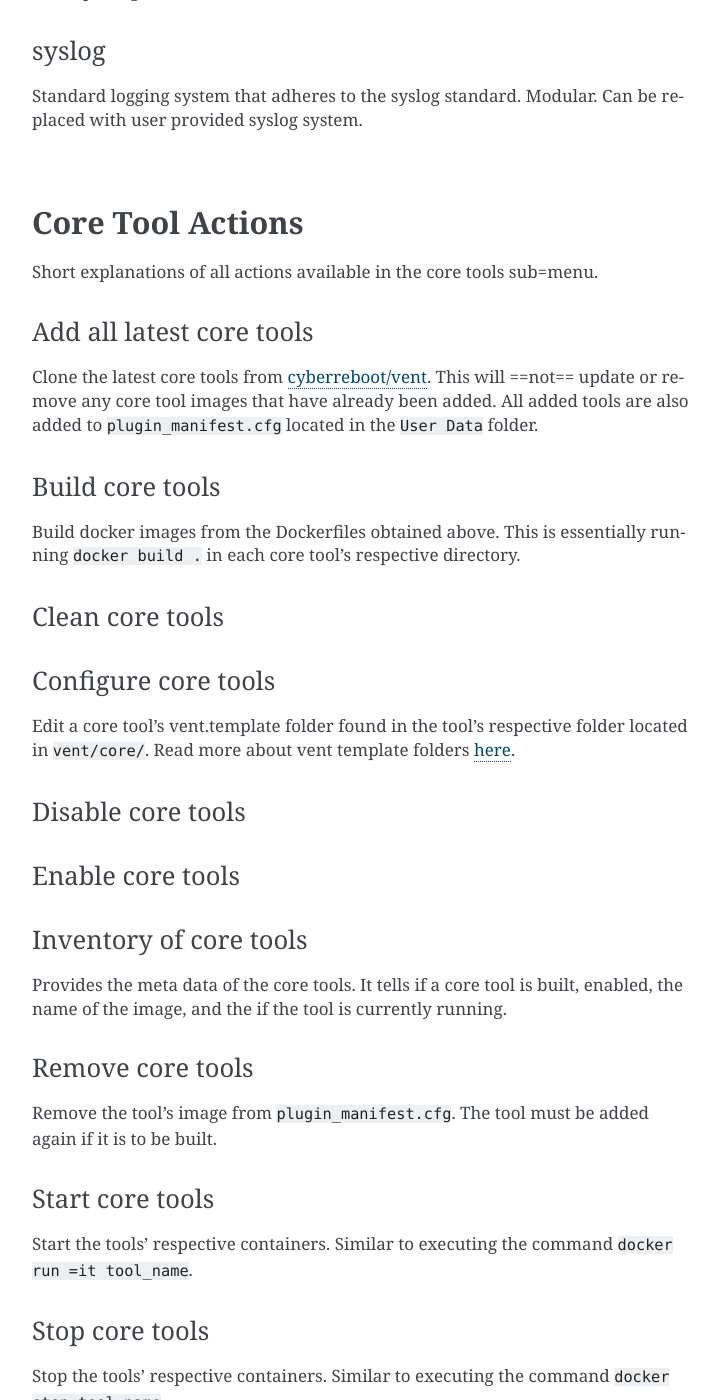
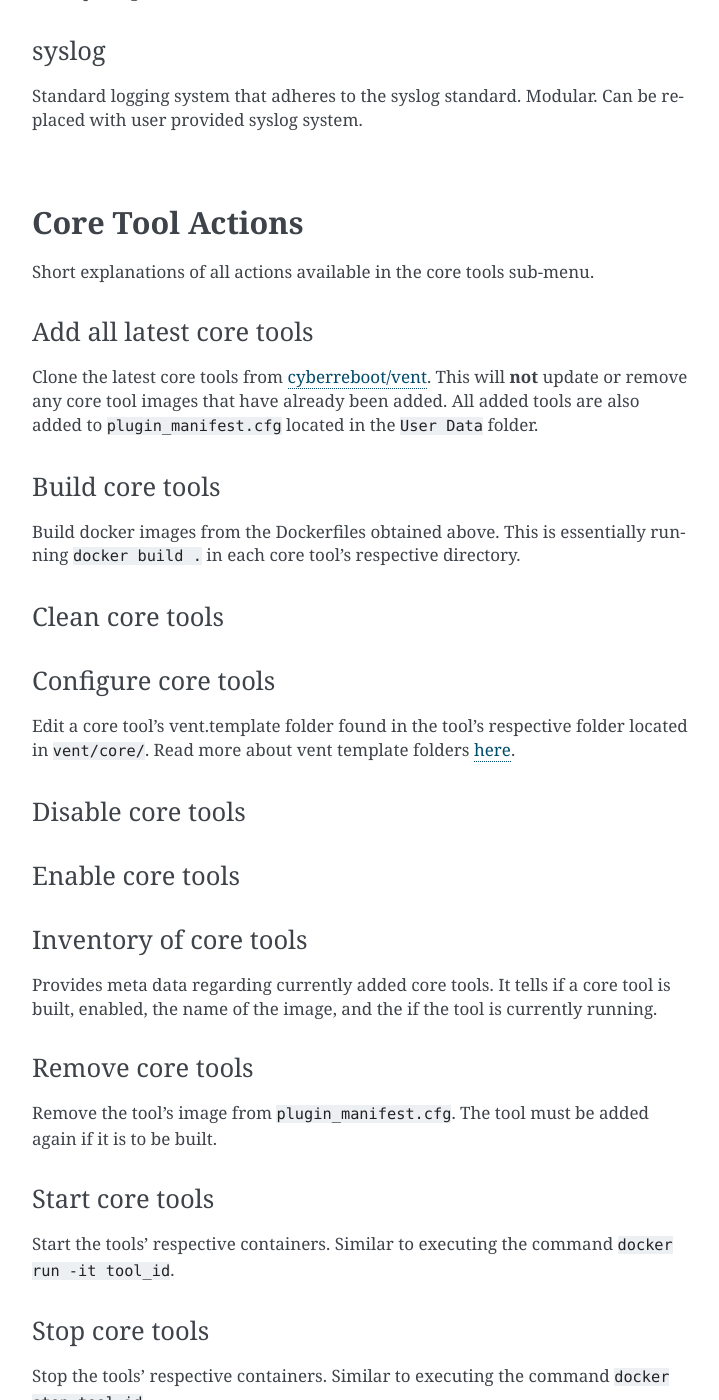
Before and after one commit to CyberReboot/vent, a Sphinx documentation site: the page built from docs/source/core_tools.rst, in a window 1280 px wide and 1400 px high, scrolled down 1328 px. Shown: the whole window, without its empty margins (388-1107 px from the left). Built offline with Sphinx 7.4.7, drawn with Linux system fonts in a browser that asks for light colours; pages that are not in the unit, such as notebooks, are missing from menus; some of the changed text lies outside the part shown.

Commit message:
added quickstart guide. fixes in core_tools becuase I foolishly used copy replace with not a care in the world

```diff
--- a/docs/source/core_tools.rst
+++ b/docs/source/core_tools.rst
@@ -20,7 +20,6 @@ Commands -> Network Tap Interface``. The interface has five available actions:
 
 - **Create**: Create a new container with a specified nic, tag, interval (in *seconds*),
   filter, and iterations. The container is also automatically started.
-
 - **Start**: Start a network tap container. Uses the settings specified in ``create``
   to run.
 - **Stop**: Stop a network tap container.
@@ -61,16 +60,15 @@ replaced with user provided syslog system.
 **Core Tool Actions**
 *********************
 
-Short explanations of all actions available in the core tools sub=menu.
+Short explanations of all actions available in the core tools sub-menu.
 
 Add all latest core tools
 =========================
-Clone the latest core tools from `cyberreboot/vent`_. This will ==not== update or
+Clone the latest core tools from `cyberreboot/vent`_. This will **not** update or
 remove any core tool images that have already been added. All added tools are also
 added to ``plugin_manifest.cfg`` located in the ``User Data`` folder.
 
 .. _cyberreboot/vent: https://github.com/CyberReboot/vent/
-
 
 Build core tools
 ================
@@ -96,7 +94,7 @@ Enable core tools
 
 Inventory of core tools
 =======================
-Provides the meta data of the core tools. It tells if a core tool is built,
+Provides meta data regarding currently added core tools. It tells if a core tool is built,
 enabled, the name of the image, and the if the tool is currently running.
 
 Remove core tools
@@ -107,12 +105,12 @@ to be built.
 Start core tools
 ================
 Start the tools' respective containers. Similar to executing the command
-``docker run =it tool_name``.
+``docker run -it tool_id``.
 
 Stop core tools
 ===============
 Stop the tools' respective containers. Similar to executing the command
-``docker stop tool_name``.
+``docker stop tool_id``.
 
 Update core tools
 =================
--- a/docs/source/index.rst
+++ b/docs/source/index.rst
@@ -56,7 +56,10 @@ See `this`_ for a crash course on npyscreen: the GUI used by Vent!
   :maxdepth: 2
   :caption: Vent Basics
 
+  quickstart
+
   core_tools
+
   troubleshoot
 
 .. toctree::
--- a/docs/source/troubleshoot.rst
+++ b/docs/source/troubleshoot.rst
@@ -16,12 +16,16 @@ Let's first get some basic possible errors out of the way.
 
         pip install vent && vent
 
+
+Pip installs the latest *stable* release of Vent. If a problem still persists,
+try using the latest developer build:
+
    - Using Docker::
 
         docker pull cyberreboot/vent
         docker run -it vent_image_id
 
-   - Using github::
+   - Using Git::
 
         git clone https://github.com/CyberReboot/vent
         cd vent && make && vent
```
Also changed, not shown: other parts of docs/source/core_tools.rst (+1 -1 lines), docs/source/quickstart.rst (added, +66 -0 lines).
